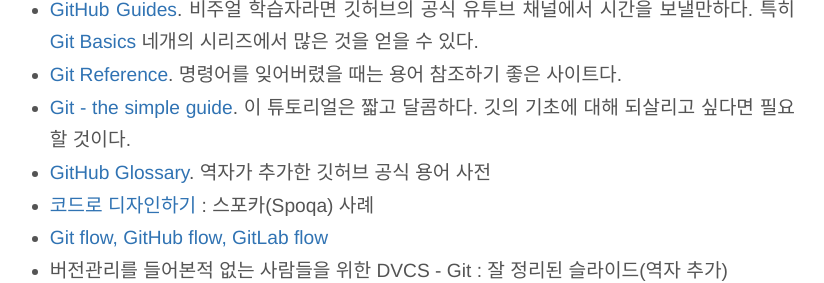
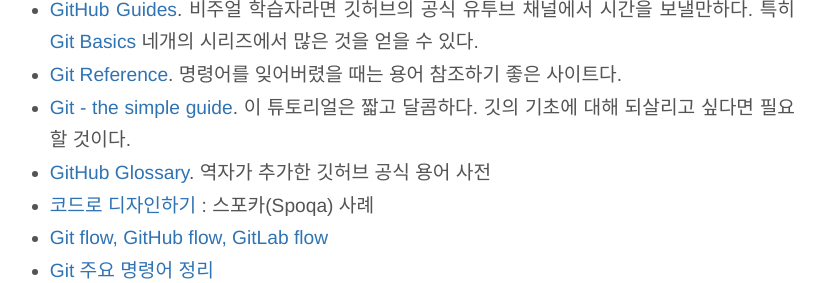
Before and after one commit to nolboo/nolboo.github.io, a Jekyll site: the page built from _posts/2013-10-06-github-for-beginner.markdown, in a window 1280 px wide and 900 px high, scrolled down 12722 px, cut to the strip 0-283 px from the top of the window. Shown: the whole strip, without its empty margins (245-1069 px from the left). Built offline with Jekyll 4.4.1, drawn with Linux system fonts in a browser that asks for light colours; comment, search, counter and statistics services are not loaded.

Commit message:
remove comments

```diff
--- a/_config.yml
+++ b/_config.yml
@@ -14,12 +14,6 @@
 markdown: kramdown
 kramdown:
   input: GFM
-  # syntax_highlighter: rouge
-
-# markdown:     redcarpet
-
-# redcarpet:
-#   extensions: ["no_intra_emphasis", "tables", "autolink", "fenced_code_blocks", "strikethrough"]
 
 gems:
   - jekyll-paginate
--- a/_posts/2013-10-06-github-for-beginner.markdown
+++ b/_posts/2013-10-06-github-for-beginner.markdown
@@ -268,6 +268,7 @@
 * [GitHub Glossary][22]. 역자가 추가한 깃허브 공식 용어 사전
 * [코드로 디자인하기](http://spoqa.github.io/2015/01/16/design-with-code.html) : 스포카(Spoqa) 사례
 * [Git flow, GitHub flow, GitLab flow](http://ujuc.github.io/2015/12/16/git-flow-github-flow-gitlab-flow/)
+* [Git 주요 명령어 정리](http://noritersand.tistory.com/86)
 * 버전관리를 들어본적 없는 사람들을 위한 DVCS - Git : 잘 정리된 슬라이드(역자 추가)
 
 <iframe src="//www.slideshare.net/slideshow/embed_code/37077214" width="427" height="356" frameborder="0" marginwidth="0" marginheight="0" scrolling="no" style="border:1px solid #CCC; border-width:1px; margin-bottom:5px; max-width: 100%;" allowfullscreen> </iframe> <div style="margin-bottom:5px"> <strong> <a href="https://www.slideshare.net/ibare/dvcs-git" title="버전관리를 들어본적 없는 사람들을 위한 DVCS - Git" target="_blank">버전관리를 들어본적 없는 사람들을 위한 DVCS - Git</a> </strong> from <strong><a href="http://www.slideshare.net/ibare" target="_blank">민태 김</a></strong> </div>
```
